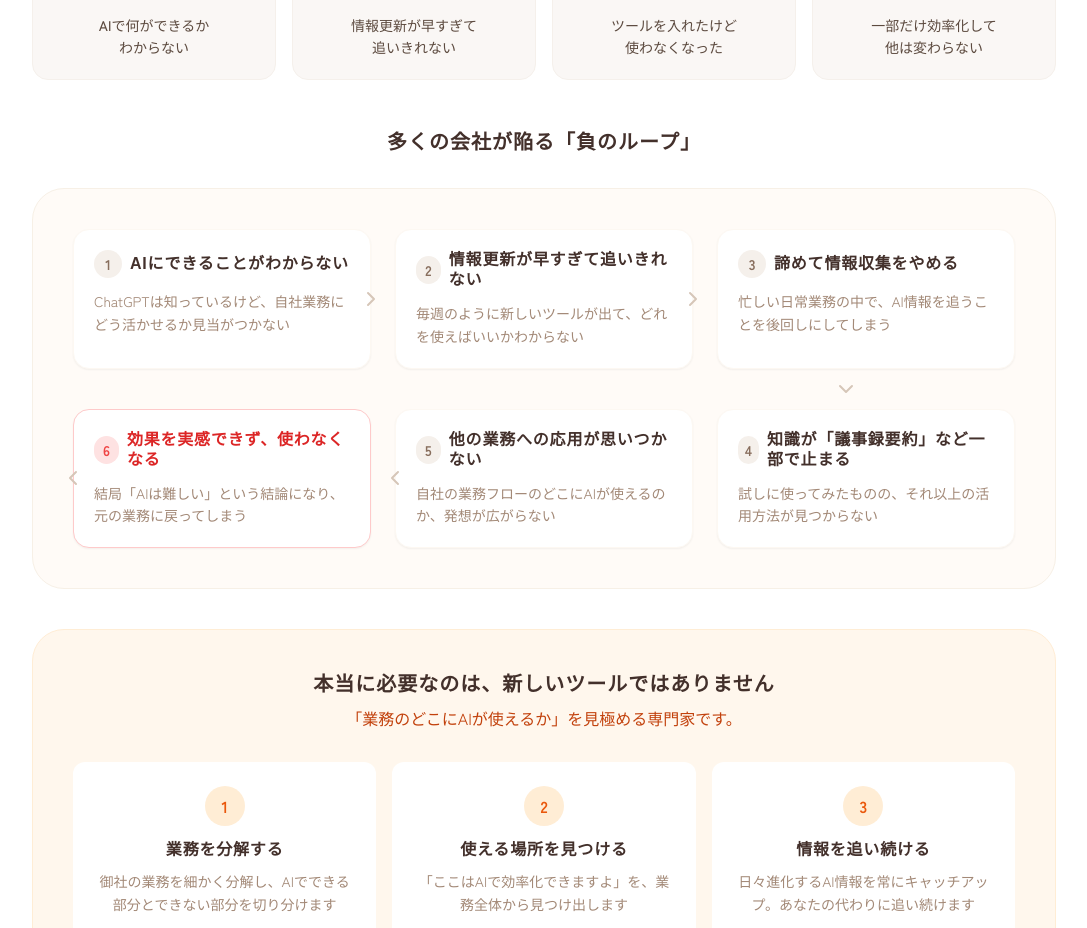
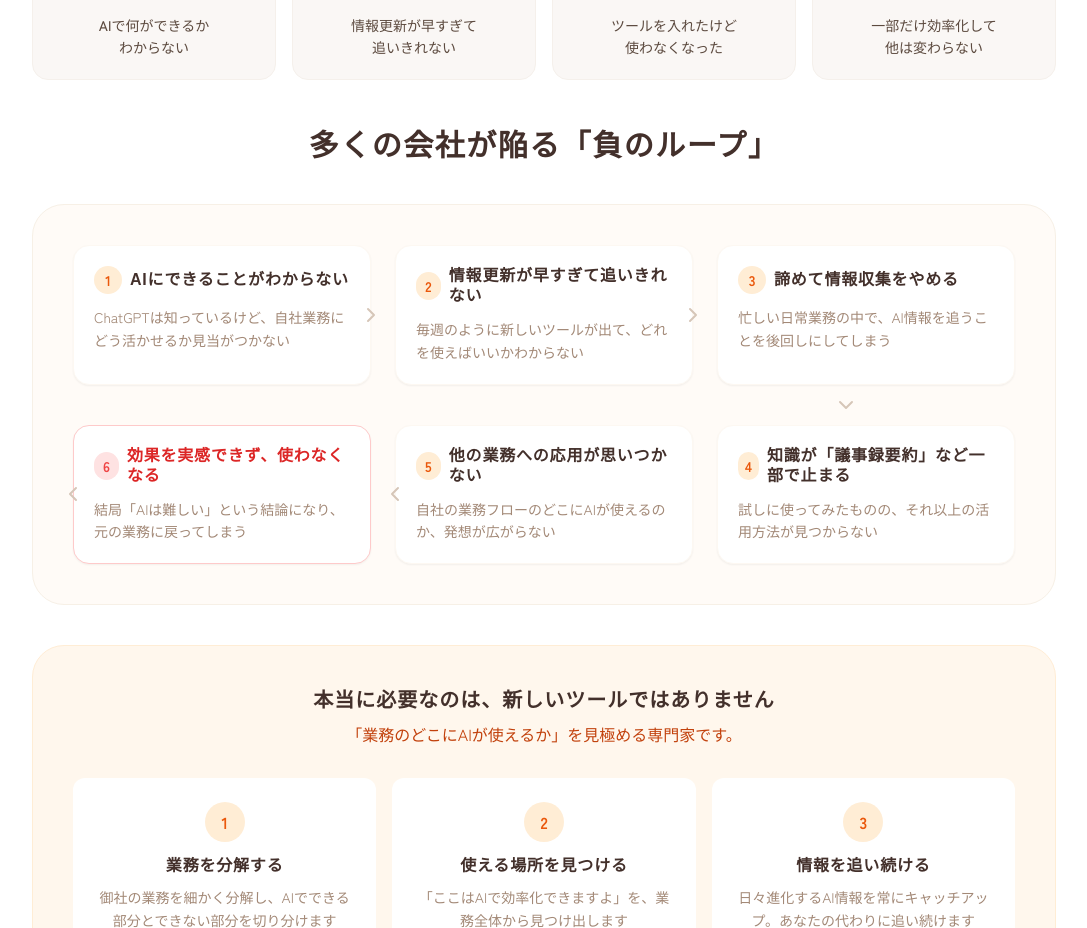
Before and after one commit to shunsuke-tnk/ai-komon-lp, a React (Vite) app: page / in a window 1280 px wide. Shown: the part 2171-3099 px from the top of the page, without its empty margins (96-1183 px from the left). Built offline with nearby package versions, Linux system fonts and the light colour scheme; a web font is replaced by a local one.

Commit message:
番号デザイン変更

```diff
--- a/App.tsx
+++ b/App.tsx
@@ -235,7 +235,7 @@ const App: React.FC = () => {
 
           {/* 失敗のループ構造 */}
           <div className="mb-10">
-            <h3 className="text-xl font-bold text-text-heading font-rounded text-center mb-8">
+            <h3 className="text-2xl md:text-3xl font-bold text-text-heading font-rounded text-center mb-10">
               多くの会社が陥る「負のループ」
             </h3>
             <div className="bg-base-50 rounded-[2rem] p-6 md:p-10 border border-base-200">
@@ -261,7 +261,7 @@ const App: React.FC = () => {
                   <div key={i} className="relative">
                     <div className="bg-white rounded-2xl p-5 border border-base-100 shadow-sm h-full">
                       <div className="flex items-center gap-2 mb-3">
-                        <span className="w-7 h-7 bg-warm-100 text-warm-600 rounded-full flex items-center justify-center text-sm font-bold">{item.num}</span>
+                        <span className="w-7 h-7 bg-primary-100 text-primary-600 rounded-full flex items-center justify-center text-sm font-bold">{item.num}</span>
                         <h4 className="font-bold text-text-heading text-base leading-tight">{item.title}</h4>
                       </div>
                       <p className="text-text-muted text-sm leading-relaxed">{item.desc}</p>
@@ -303,7 +303,7 @@ const App: React.FC = () => {
                   <div key={i} className="relative">
                     <div className={`bg-white rounded-2xl p-5 border shadow-sm h-full ${item.num === "6" ? "border-red-200 bg-red-50/30" : "border-base-100"}`}>
                       <div className="flex items-center gap-2 mb-3">
-                        <span className={`w-7 h-7 rounded-full flex items-center justify-center text-sm font-bold ${item.num === "6" ? "bg-red-100 text-red-500" : "bg-warm-100 text-warm-600"}`}>{item.num}</span>
+                        <span className={`w-7 h-7 rounded-full flex items-center justify-center text-sm font-bold ${item.num === "6" ? "bg-red-100 text-red-500" : "bg-primary-100 text-primary-600"}`}>{item.num}</span>
                         <h4 className={`font-bold text-base leading-tight ${item.num === "6" ? "text-red-600" : "text-text-heading"}`}>{item.title}</h4>
                       </div>
                       <p className="text-text-muted text-sm leading-relaxed">{item.desc}</p>
```
